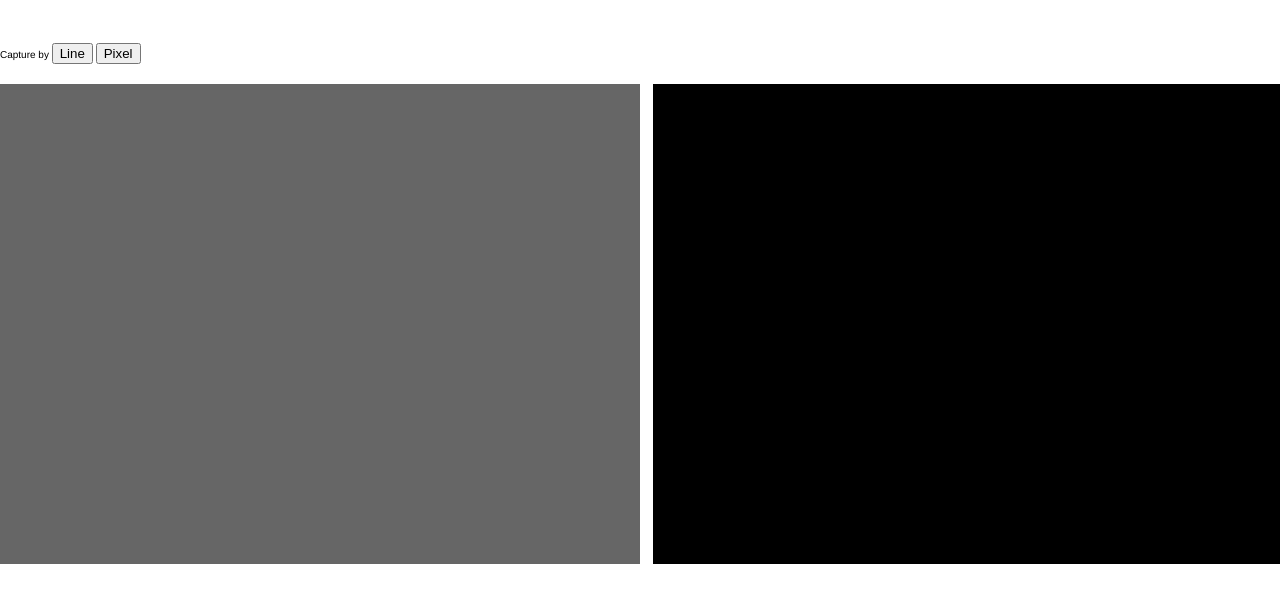
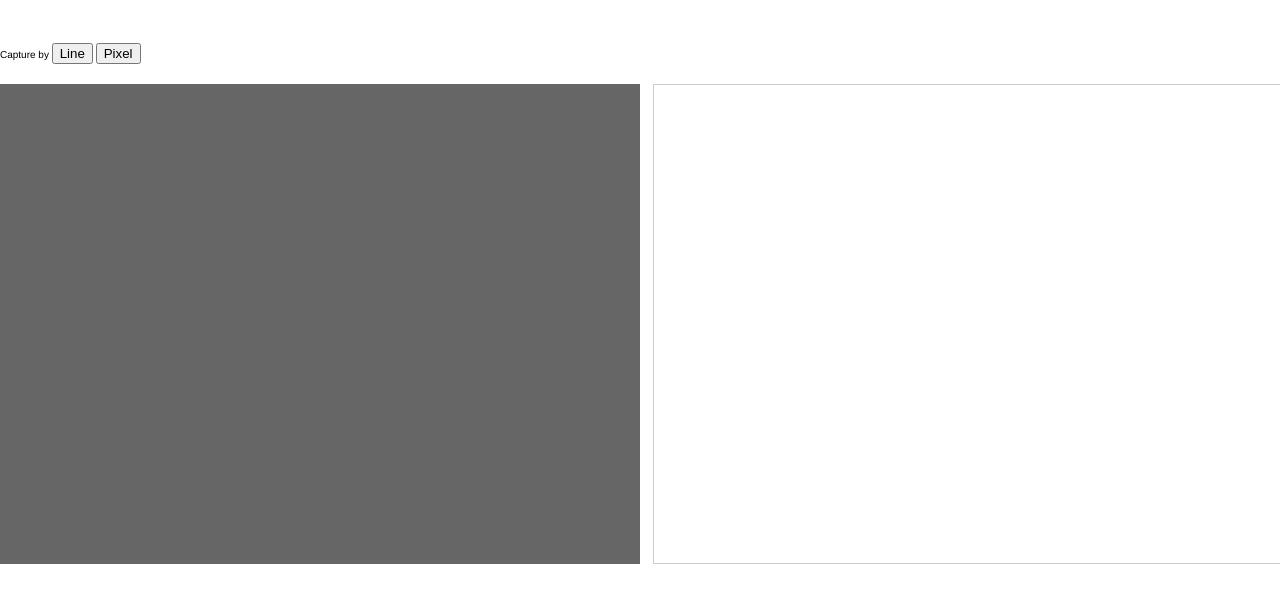
Before and after one commit to enterstudio/exposure, a plain HTML site: page index.html in a window 1280 px wide. Shown: the part 130-732 px from the top of the page. Drawn offline with nearby package versions, Linux system fonts and the light colour scheme.

Commit message:
design tweaks

```diff
--- a/_ui/css/main.css
+++ b/_ui/css/main.css
@@ -1,6 +1,10 @@
 /*  ###########################################
     Primitives & Resets
     ########################################### */
+
+* , *:before, *:after {
+  -moz-box-sizing: border-box; -webkit-box-sizing: border-box; box-sizing: border-box;
+}
 
 body,div,dl,dt,dd,ul,ol,li,a,h1,h2,h3,h4,h5,h6,pre,form,fieldset,label,input,textarea,p,blockquote,table,th,td,iframe {
   padding: 0;
@@ -147,9 +151,10 @@ video {
     cursor: crosshair;
   }
 
-canvas, img {
+canvas {
   width: 640px;
   height: 480px;
+  border: 1px solid #ccc;
 }
 
 .controls {
--- a/_ui/js/main.js
+++ b/_ui/js/main.js
@@ -30,7 +30,7 @@ window.VIDEO = {
 
         // Canvas Setup
 
-        self.ctx.fillStyle = '#000';
+        self.ctx.fillStyle = '#fff';
         self.ctx.fillRect(0, 0, self.options.width, self.options.height);
 
         // Setup Webcam
```
Also changed, not shown: 1 other file.
